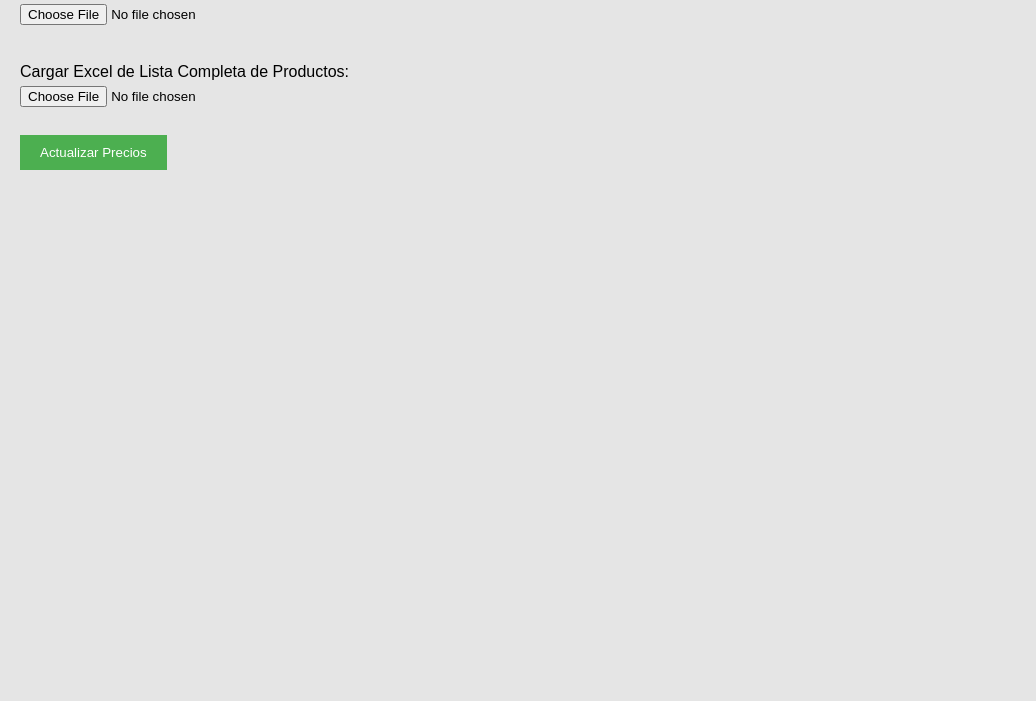
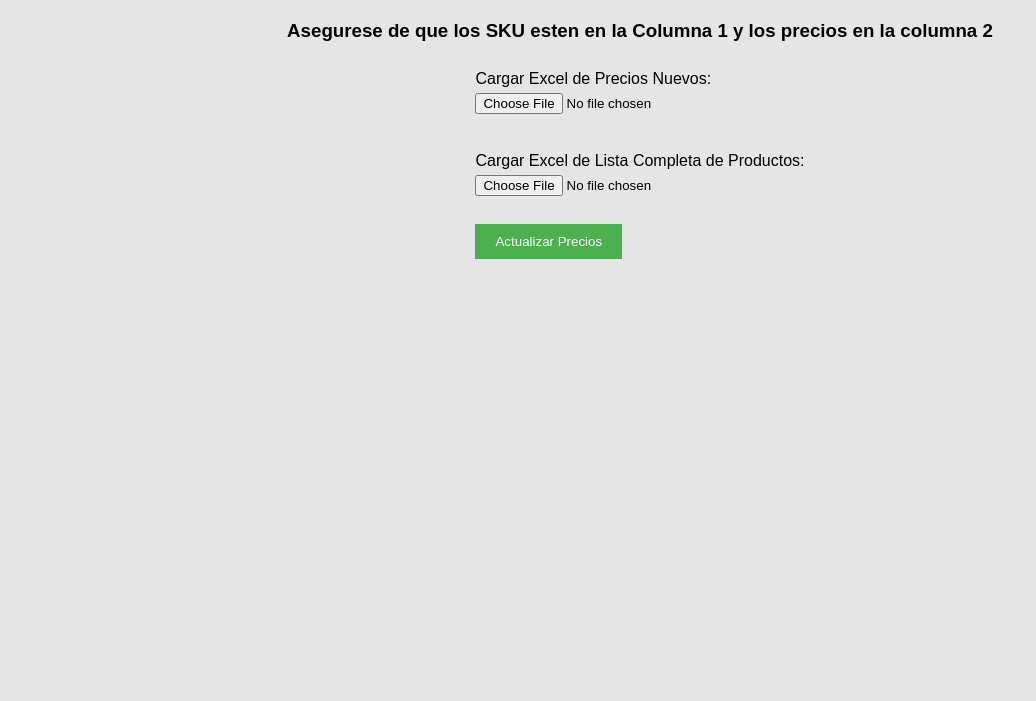
Before and after one commit to JulianMirandaR/Actualizacion-de-precios, a plain HTML site: page index.html in a window 1280 px wide. Shown: the part 99-800 px from the top of the page, without its empty margins (0-1036 px from the left). Drawn offline with Linux system fonts and the light colour scheme.

Commit message:
Add files via upload

```diff
--- a/estilos.css
+++ b/estilos.css
@@ -2,6 +2,8 @@ body {
     font-family: Arial, sans-serif;
     margin: 20px;
     background-color:rgb(229, 229, 229);
+    display: grid;
+    place-items: center;
 }
 
 h1 {
@@ -38,3 +40,7 @@ a {
     color: #4CAF50;
     font-weight: bold;
 }
+
+.carga{
+
+}
--- a/index.html
+++ b/index.html
@@ -4,10 +4,14 @@
     <meta charset="UTF-8">
     <meta name="viewport" content="width=device-width, initial-scale=1.0">
     <title>Actualizar Precios de Productos</title>
-    <link rel="stylesheet" href="estilos.css">
+    <link rel="stylesheet" href="/estilos.css">
 </head>
 <body>
     <h1>Actualizar Precios de Productos</h1>
+    <div>
+        <h3>Asegurese de que los SKU esten en la Columna 1 y los precios en la columna 2</h2>
+    </div>
+    <div id="carga">
         <form id="upload-form">
             <label for="file1">Cargar Excel de Precios Nuevos:</label>
             <input type="file" id="file1" accept=".xlsx, .xls"><br><br>
@@ -16,6 +20,8 @@
             <button type="button" onclick="processFiles()">Actualizar Precios</button>
         </form>
         <a id="download-link" style="display: none;">Descargar Archivo Actualizado</a>
+    </div>
+
 
     <script src="https://cdnjs.cloudflare.com/ajax/libs/xlsx/0.16.9/xlsx.full.min.js"></script>
     <script src="app.js"></script>
```
Lines whose indentation alone changed are shown as unchanged.
